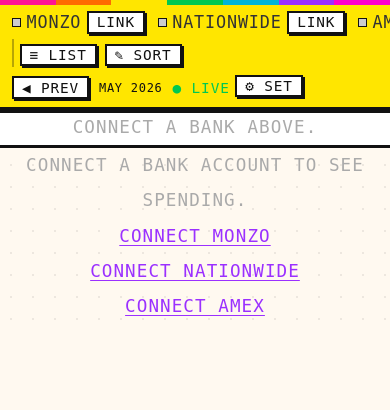
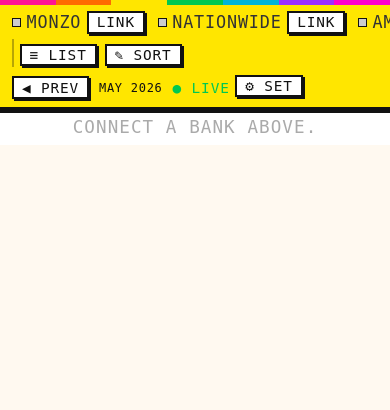
Before and after one commit to HenryCrosswell/good_start_habits, a Flask app: page /budget in a window 390 px wide. Shown: the top 410 px of the page. Run offline with Flask 3, Linux system fonts and the light colour scheme; data comes from the database, SQL or seed files in the repository; data that the repository does not hold is empty; some libraries are stand-ins or nearby versions.

Commit message:
fix: simplify mobile budget view to categories only
Hide summary-grid (Spent/Left/Saved/Cats) and right panel (chart + transactions) on mobile. Uncap cat-list height so all categories scroll naturally.

Co-Authored-By: Claude Sonnet 4.6 <noreply@anthropic.com>

```diff
--- a/src/good_start_habits/templates/budget.html
+++ b/src/good_start_habits/templates/budget.html
@@ -1113,12 +1113,11 @@ html, body {
     }
     .left-panel {
         border-right: none;
-        border-bottom: 3px solid #111111;
+        border-bottom: none;
     }
-    .cat-list { max-height: 300px; }
-    .right-panel { }
-    .chart-section { height: 320px; flex: none; }
-    .txn-section { height: auto; max-height: 320px; }
+    .cat-list { max-height: none; }
+    .summary-grid { display: none; }
+    .right-panel { display: none; }
     .sort-panel { overflow: visible; }
     .sort-list { max-height: 70vh; overflow-y: auto; }
     .settings-panel { position: static; border-top: 3px solid #FFE600; border-bottom: 3px solid #FFE600; }
```
